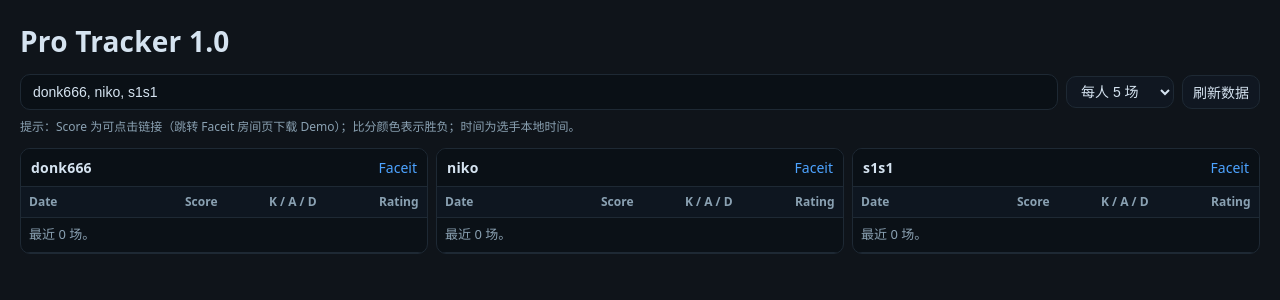
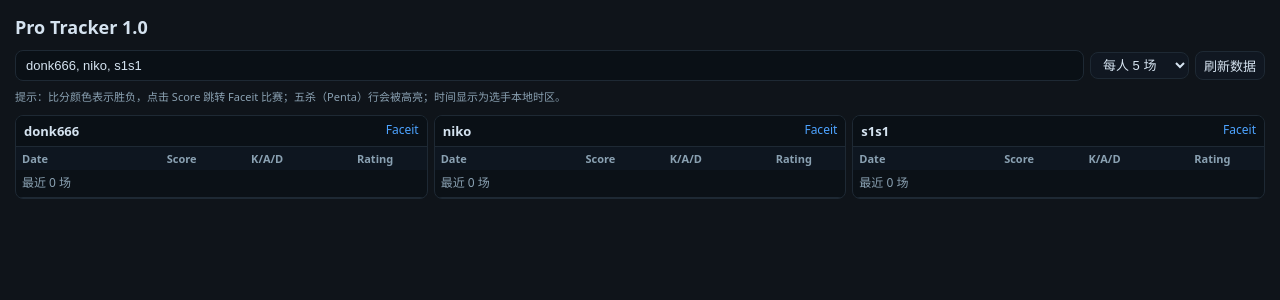
Before and after one commit to Bubbl666/ProTracker, a FastAPI app: page / in a window 1280 px wide. Shown: the top 300 px of the page. Run offline with FastAPI, Linux system fonts and the light colour scheme; data that the repository does not hold is empty.

Commit message:
Update index.html

```diff
--- a/app/templates/index.html
+++ b/app/templates/index.html
@@ -6,207 +6,96 @@
   <title>Pro Tracker 1.0</title>
   <style>
     :root{
-      --bg:#0f141a;
-      --panel:#0b1117;
-      --muted:#8aa1b2;
-      --text:#d5e3f0;
-      --green:#28c57a;
-      --red:#ff4d4f;
-      --blue:#4da3ff;
-      --border:#1e2934;
+      --bg:#0f141a; --panel:#0b1117; --muted:#8aa1b2;
+      --text:#d5e3f0; --green:#28c57a; --red:#ff4d4f;
+      --blue:#4da3ff; --border:#1e2934; --highlight:#2a2140;
     }
-    *{box-sizing:border-box}
-    body{
-      margin:0; padding:20px;
-      background:var(--bg); color:var(--text);
-      font:14px/1.5 ui-sans-serif, system-ui, -apple-system, Segoe UI, Roboto, PingFang SC, Noto Sans CJK, "Helvetica Neue", Arial;
-    }
-    h1{margin:0 0 12px;font-weight:800;letter-spacing:.2px}
-    .row{display:flex; gap:8px; flex-wrap:wrap; align-items:center}
-    .input{
-      flex:1 1 520px;
-      display:flex; align-items:center; gap:8px;
-      background:#0a1016; border:1px solid var(--border);
-      border-radius:10px; padding:8px 10px;
-    }
-    .input input{
-      flex:1; background:transparent; border:none; color:var(--text);
-      outline:none; font-size:14px;
-    }
-    select, button{
-      background:#101721; border:1px solid var(--border); color:var(--text);
-      padding:6px 10px; border-radius:10px; font-size:14px; cursor:pointer;
-    }
-    button:hover, select:hover{filter:brightness(1.05)}
-    .hint{margin:8px 0 12px; color:var(--muted); font-size:12px}
-
-    .grid{
-      display:grid;
-      grid-template-columns: repeat(auto-fit, minmax(360px, 1fr));
-      gap:8px; /* 更紧凑 */
-    }
-    .card{
-      background:var(--panel); border:1px solid var(--border); border-radius:10px; overflow:hidden;
-    }
-    .card .hd{
-      display:flex; justify-content:space-between; align-items:center;
-      padding:8px 10px; background:#0a1016; border-bottom:1px solid var(--border);
-    }
-    .card .hd .name{font-weight:800; letter-spacing:.2px}
-    .card .hd a{color:var(--blue); text-decoration:none}
-
-    table{width:100%; border-collapse:collapse; table-layout:fixed}
-    thead th{
-      position:sticky; top:0; z-index:1;
-      background:#0e1620; font-weight:600; color:var(--muted);
-      padding:6px 8px; border-bottom:1px solid var(--border);
-      font-size:12px;
-      text-align:left; /* 全部左对齐 */
-    }
-    tbody td{
-      padding:7px 8px; border-bottom:1px solid var(--border); font-size:13px;
-      white-space:nowrap; overflow:hidden; text-overflow:ellipsis;
-      text-align:left; /* 左对齐 */
-    }
+    body{margin:0;padding:15px;background:var(--bg);color:var(--text);
+      font:13px/1.4 system-ui,Segoe UI,Roboto,PingFang SC;}
+    h1{margin:0 0 10px;font-weight:800;font-size:18px}
+    .row{display:flex;gap:6px;flex-wrap:wrap;align-items:center;margin-bottom:8px}
+    .input{flex:1 1 520px;display:flex;align-items:center;gap:6px;
+      background:#0a1016;border:1px solid var(--border);border-radius:8px;padding:6px 8px;}
+    .input input{flex:1;background:transparent;border:none;color:var(--text);outline:none;font-size:13px}
+    select,button{background:#101721;border:1px solid var(--border);color:var(--text);
+      padding:4px 8px;border-radius:8px;font-size:13px;cursor:pointer}
+    .hint{margin:4px 0 10px;color:var(--muted);font-size:11px}
+    .grid{display:grid;grid-template-columns:repeat(auto-fit,minmax(260px,1fr));gap:6px}
+    .card{background:var(--panel);border:1px solid var(--border);border-radius:8px;overflow:hidden}
+    .card .hd{display:flex;justify-content:space-between;align-items:center;
+      padding:6px 8px;background:#0a1016;border-bottom:1px solid var(--border);font-size:13px}
+    .card .hd .name{font-weight:700}
+    .card .hd a{color:var(--blue);text-decoration:none;font-size:12px}
+    table{width:100%;border-collapse:collapse;table-layout:fixed}
+    thead th{background:#0e1620;color:var(--muted);padding:4px 6px;font-size:11px;font-weight:600;text-align:left}
+    tbody td{padding:5px 6px;border-bottom:1px solid var(--border);white-space:nowrap;overflow:hidden;text-overflow:ellipsis;text-align:left;font-size:12px}
     tbody tr:hover{background:#0e1822}
     .mono{font-variant-numeric:tabular-nums}
-    .score.win a{color:var(--green); font-weight:700; text-decoration:none}
-    .score.loss a{color:var(--red); font-weight:700; text-decoration:none}
+    .score.win a{color:var(--green);font-weight:700;text-decoration:none}
+    .score.loss a{color:var(--red);font-weight:700;text-decoration:none}
     .muted{color:var(--muted)}
-    .link{color:var(--blue); text-decoration:none}
+    .highlight td{background:var(--highlight)!important;color:#fff!important;font-weight:700}
   </style>
 </head>
 <body>
   <h1>Pro Tracker 1.0</h1>
-
   <div class="row">
-    <div class="input">
-      <input id="players" placeholder="donk666, niko, s1s1（逗号分隔多个）" />
-    </div>
-    <select id="limit">
-      <option value="5">每人 5 场</option>
-      <option value="10">每人 10 场</option>
-    </select>
+    <div class="input"><input id="players" placeholder="多个选手用逗号分隔" /></div>
+    <select id="limit"><option value="5">每人 5 场</option><option value="10">每人 10 场</option></select>
     <button id="refresh">刷新数据</button>
   </div>
-
-  <div class="hint">提示：Score 为可点击链接（跳转 Faceit 房间页下载 Demo）；比分颜色表示胜负；时间为选手本地时间。</div>
-
+  <div class="hint">提示：比分颜色表示胜负，点击 Score 跳转 Faceit 比赛；五杀（Penta）行会被高亮；时间显示为选手本地时区。</div>
   <div id="grid" class="grid"></div>
 
 <script>
-    const $ = (sel)=>document.querySelector(sel);
-    const grid = $("#grid");
-    const inpPlayers = $("#players");
-    const selLimit = $("#limit");
-    const btnRefresh = $("#refresh");
+const $=s=>document.querySelector(s);
+const grid=$("#grid"), inp=$("#players"), sel=$("#limit"), btn=$("#refresh");
+inp.value="donk666, niko, s1s1";
+btn.onclick=loadAll; window.onkeydown=e=>{if(e.key==="Enter")loadAll()};
 
-    // 默认示例
-    inpPlayers.value = "donk666, niko, s1s1";
-
-    btnRefresh.addEventListener("click", loadAll);
-    window.addEventListener("keydown", (e)=>{ if(e.key==="Enter") loadAll(); });
-
-    async function fetchPlayer(name, limit){
-      const url = `/player?name=${encodeURIComponent(name)}&limit=${limit}`;
-      const res = await fetch(url, {cache:"no-store"});
-      if(!res.ok) throw new Error("fetch failed");
-      return res.json();
+async function fetchPlayer(name,limit){
+  const url=`/player?name=${encodeURIComponent(name)}&limit=${limit}`;
+  const r=await fetch(url,{cache:"no-store"}); if(!r.ok)throw Error(await r.text()); return r.json();
 }
-
 function playerCard(data){
-      const name = data.player;
-      const profile = data.profile_url || "#";
-      const rows = Array.isArray(data.matches) ? data.matches : [];
-
-      const col = document.createElement("div");
-      col.className = "card";
-
-      // header
-      const hd = document.createElement("div");
-      hd.className = "hd";
-      hd.innerHTML = `
-        <div class="name">${name}</div>
-        <a class="link" href="${profile}" target="_blank" rel="noopener">Faceit</a>
-      `;
-      col.appendChild(hd);
-
-      // 紧凑表：Date / Score(链接) / K/A/D / Rating
-      const table = document.createElement("table");
-      table.innerHTML = `
-        <thead>
-          <tr>
-            <th style="width:156px">Date</th>
-            <th style="width:84px">Score</th>
-            <th style="width:110px">K / A / D</th>
-            <th style="width:70px">Rating</th>
-          </tr>
-        </thead>
-        <tbody></tbody>
-      `;
-      const tbody = table.querySelector("tbody");
-
+  const rows=Array.isArray(data.matches)?data.matches:[];
+  const col=document.createElement("div"); col.className="card";
+  col.innerHTML=`<div class="hd"><div class="name">${data.player}</div>
+  <a href="${data.profile_url||"#"}" target="_blank">Faceit</a></div>`;
+  const table=document.createElement("table");
+  table.innerHTML=`<thead><tr>
+    <th style="width:122px">Date</th>
+    <th style="width:66px">Score</th>
+    <th style="width:86px">K/A/D</th>
+    <th style="width:58px">Rating</th>
+  </tr></thead><tbody></tbody>`;
+  const tb=table.querySelector("tbody");
   if(rows.length===0){
-        const tr = document.createElement("tr");
-        tr.innerHTML = `<td colspan="4" class="muted">最近 0 场。</td>`;
-        tbody.appendChild(tr);
-      }else{
+    tb.innerHTML=`<tr><td colspan=4 class="muted">最近 0 场</td></tr>`;
+  } else {
     rows.forEach(r=>{
-          const scoreClass = r.win ? "win" : "loss";
-          const k = r.k ?? 0;
-          const a = r.a ?? r.assists ?? 0;
-          const d = r.d ?? r.deaths ?? 0;
-          const rating = (r.rating ?? r.hltv_rating ?? "-");
-          const tr = document.createElement("tr");
-          tr.innerHTML = `
-            <td class="mono">${r.date || ""}</td>
-            <td class="score ${scoreClass}">
-              <a href="${r.match_url}" target="_blank" rel="noopener">${r.score || "-"}</a>
-            </td>
-            <td class="mono">${k} / ${a} / ${d}</td>
-            <td class="mono">${rating}</td>
-          `;
-          tbody.appendChild(tr);
+      const scoreClass=r.win?"win":"loss";
+      const tr=document.createElement("tr");
+      if(r.is_ace){tr.className="highlight";}
+      tr.innerHTML=`
+        <td class="mono">${r.date||""}</td>
+        <td class="score ${scoreClass}"><a href="${r.match_url}" target="_blank">${r.score||"-"}</a></td>
+        <td class="mono">${r.k}/${r.a}/${r.d}</td>
+        <td class="mono">${r.rating ?? "-"}</td>`;
+      tb.appendChild(tr);
     });
   }
-
-      col.appendChild(table);
-      return col;
+  col.appendChild(table); return col;
 }
-
-    // 防并发重复：批次令牌
-    let lastRun = 0;
-
+let last=0;
 async function loadAll(){
-      const names = inpPlayers.value
-        .split(",")
-        .map(s=>s.trim())
-        .filter(Boolean);
-
-      const limit = parseInt(selLimit.value,10) || 5;
-
-      const runId = ++lastRun;
-
-      grid.replaceChildren();
-      const loading = document.createElement("div");
-      loading.className = "muted";
-      loading.textContent = "加载中…";
-      grid.appendChild(loading);
-
-      if(names.length===0){
-        loading.textContent = "请输入至少一个玩家昵称。";
-        return;
+  const names=inp.value.split(",").map(s=>s.trim()).filter(Boolean);
+  const limit=parseInt(sel.value,10)||5;
+  const run=++last; grid.textContent="加载中…";
+  const all=await Promise.all(names.map(n=>fetchPlayer(n,limit).catch(()=>({player:n,matches:[]}))));
+  if(run!==last)return;
+  grid.replaceChildren(...all.map(playerCard));
 }
-
-      const tasks = names.map(n=>fetchPlayer(n, limit).catch(()=>({player:n, profile_url:"#", matches:[]})));
-      const all = await Promise.all(tasks);
-
-      if(runId !== lastRun) return;
-
-      const columns = all.map(data => playerCard(data));
-      grid.replaceChildren(...columns);
-    }
-
 loadAll();
 </script>
 </body>
```
Lines whose indentation alone changed are shown as unchanged.
